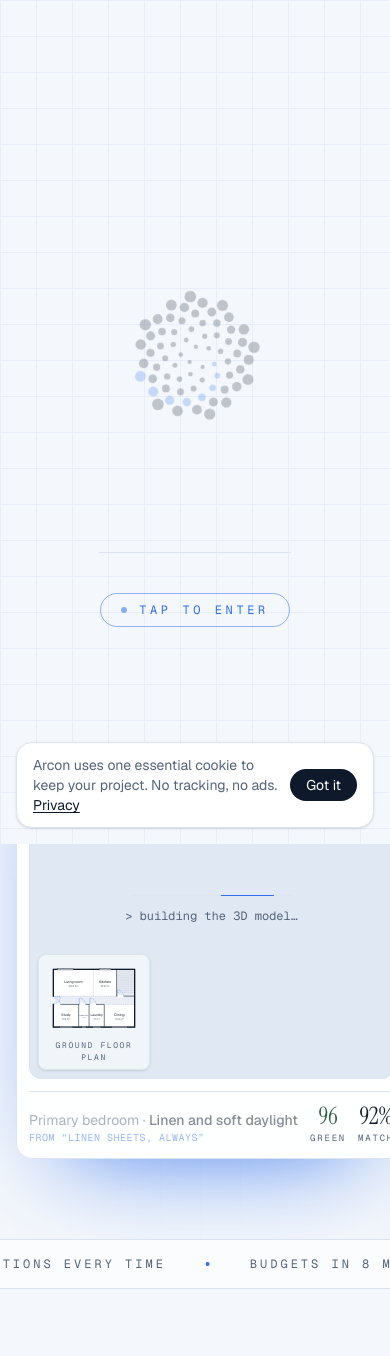
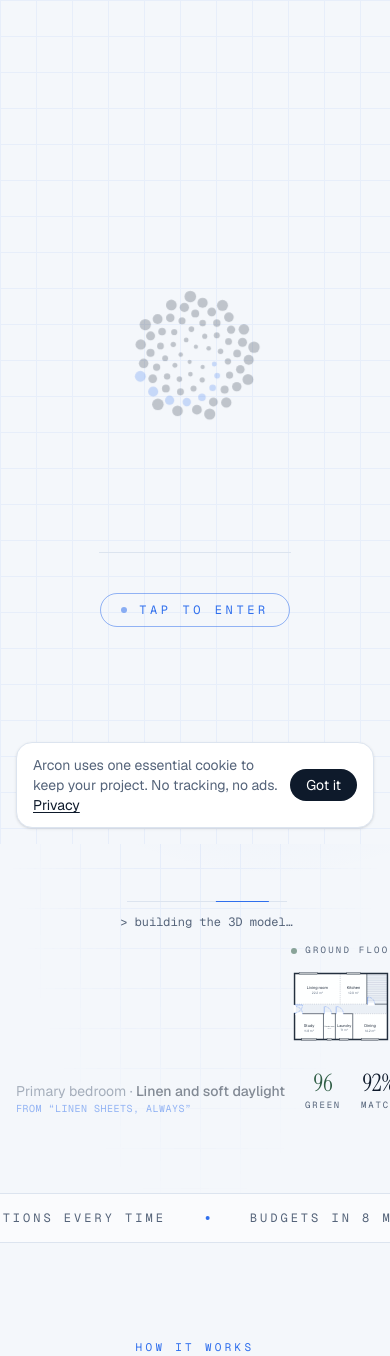
Before and after one commit to vickysharma-prog/arcon, a Next.js app: page / in a window 390 px wide. Shown: the top 1356 px of the page. Built offline with nearby package versions, Linux system fonts and the light colour scheme.

Commit message:
Landing hero: the sample home as a hand-drawn sketch in ink and blue, moving on its own, drawn straight on the page with its plan beside it

```diff
--- a/components/landing/Showcase.tsx
+++ b/components/landing/Showcase.tsx
@@ -5,7 +5,6 @@ import { AnimatePresence, motion, useReducedMotion } from "motion/react";
 import { useEffect, useMemo, useRef, useState, type ReactNode } from "react";
 import { PlanSvg } from "@/components/plan/PlanSvg";
 import { CountUp } from "@/components/fx/Motion";
-import { tick } from "@/components/fx/sfx";
 import { TEMPLATES, DEFAULT_SHELLS } from "@/lib/layout/templates";
 import { place } from "@/lib/layout/place";
 import { buildingShell } from "@/lib/layout/footprint";
@@ -79,54 +78,40 @@ export function Showcase() {
   useEffect(() => {
     if (still) return;
     const t = setInterval(() => setNote((i) => (i + 1) % NOTES.length), 3200);
-    return () => clearInterval(t);
+    // the camera closes in and pulls back about every 20 seconds; switch floors while it is far out
+    const f = setInterval(() => setLevel((l) => 1 - l), 19600);
+    return () => {
+      clearInterval(t);
+      clearInterval(f);
+    };
   }, [still]);
 
   const n = NOTES[note];
+  // No frame: the sketch is drawn straight onto the page, with the same floor as a plan beside it.
   return (
-    <div className="relative overflow-hidden rounded-2xl border border-line bg-paper-raised/90 p-3 shadow-[0_40px_100px_-50px_var(--accent)] backdrop-blur sm:p-4">
-      <span aria-hidden className="pointer-events-none absolute left-0 top-0 h-px w-1/3 bg-gradient-to-r from-transparent via-accent to-transparent animate-[edge_2.4s_linear_infinite] motion-reduce:animate-none" />
-      <div className="flex items-center justify-between gap-2 font-mono text-[10px] uppercase tracking-[0.25em] text-ink-soft">
-        <span className="flex items-center gap-2">
-          <span className="h-1.5 w-1.5 animate-pulse rounded-full bg-leaf" />
-          Live 3D · sample home
-        </span>
-        <div className="flex rounded-full border border-line p-0.5" role="radiogroup" aria-label="Floor">
-          {["Ground", "Upper"].map((f, i) => (
-            <button
-              key={f}
-              type="button"
-              role="radio"
-              aria-checked={level === i}
-              onClick={() => {
-                tick();
-                setLevel(i);
-              }}
-              className={`rounded-full px-2.5 py-1 tracking-[0.15em] transition ${level === i ? "bg-btn text-btn-ink" : "hover:text-ink"}`}
-            >
-              {f}
-            </button>
-          ))}
-        </div>
+    <div className="relative">
+      {/* the drawing fades out toward its edges, so it never ends in a hard line */}
+      <div
+        ref={box}
+        className="relative h-[360px] sm:h-[460px] lg:-mr-10 lg:h-[540px]"
+        style={{ maskImage: "radial-gradient(ellipse 50% 50% at 50% 50%, black 62%, transparent 100%)", WebkitMaskImage: "radial-gradient(ellipse 50% 50% at 50% 50%, black 62%, transparent 100%)" }}
+      >
+        {ready ? <HouseScene layout={layout} brief={BRIEF} mode="showcase" sketch cutaway upTo={level} playing={false} /> : <Loading />}
       </div>
 
-      <div ref={box} className="relative mt-3 h-[340px] overflow-hidden rounded-xl border border-line bg-[#dfe8f3] sm:h-[380px]">
-        {ready ? (
-          <HouseScene layout={layout} brief={BRIEF} mode="orbit" cutaway upTo={level} playing={false} autoRotate={!still} wheelZoom={false} />
-        ) : (
-          <Loading />
-        )}
-        {/* the same home as a plan, in the corner */}
-        <div className="pointer-events-none absolute bottom-2 left-2 w-28 rounded-lg border border-line bg-paper/85 p-1.5 shadow-sm backdrop-blur sm:w-36">
-          <PlanSvg layout={layout} level={level} units="metric" className="h-auto w-full" />
-          <p className="mt-1 text-center font-mono text-[8px] uppercase tracking-[0.2em] text-ink-soft">{level ? "Upper" : "Ground"} floor plan</p>
-        </div>
-        <p className="pointer-events-none absolute right-2 top-2 rounded-full bg-paper/80 px-2.5 py-1 font-mono text-[9px] uppercase tracking-[0.2em] text-ink-soft backdrop-blur">
-          Drag to explore · tap a room
+      <div className="pointer-events-none absolute bottom-16 right-0 w-28 sm:w-36 lg:-right-8">
+        <p className="mb-1.5 flex items-center justify-end gap-2 font-mono text-[9px] uppercase tracking-[0.25em] text-ink-soft">
+          <span className="h-1.5 w-1.5 animate-pulse rounded-full bg-leaf" />
+          {level ? "Upper" : "Ground"} floor
         </p>
+        <AnimatePresence mode="wait">
+          <motion.div key={level} initial={{ opacity: 0, y: 6 }} animate={{ opacity: 0.9, y: 0 }} exit={{ opacity: 0 }} transition={{ duration: 0.4 }}>
+            <PlanSvg layout={layout} level={level} units="metric" className="h-auto w-full" />
+          </motion.div>
+        </AnimatePresence>
       </div>
 
-      <div className="mt-3 flex min-h-[44px] items-center gap-3 border-t border-line pt-3">
+      <div className="relative -mt-6 flex items-end gap-5">
         <AnimatePresence mode="wait">
           <motion.div key={n.room} initial={{ opacity: 0, y: 6 }} animate={{ opacity: 1, y: 0 }} exit={{ opacity: 0, y: -6 }} transition={{ duration: 0.3 }} className="min-w-0 flex-1">
             <p className="truncate text-sm">
--- a/components/three/HouseScene.tsx
+++ b/components/three/HouseScene.tsx
@@ -16,8 +16,9 @@ import { look as lookOf, luminance, mix, scheme, type Look, type Scheme } from "
 import { LookCtx, Model } from "./models";
 import { planks, tiled, tiles } from "./textures";
 import { roomBell, step as playStep } from "@/components/fx/sfx";
+import { SketchFx, SketchMaterial } from "./Sketch";
 
-export type Mode = "walk" | "explore" | "orbit";
+export type Mode = "walk" | "explore" | "orbit" | "showcase";
 
 type Props = {
   layout: Layout;
@@ -46,6 +47,8 @@ type Props = {
   /** Look-around only: turn slowly on its own until someone grabs it, and whether the mouse wheel zooms. */
   autoRotate?: boolean;
   wheelZoom?: boolean;
+  /** Draw it as a hand sketch in the page's ink and blue, instead of in full colour. */
+  sketch?: boolean;
 };
 
 
@@ -504,6 +507,23 @@ function Explorer({ layout, level, go, onPose, onRoom }: { layout: Layout; level
 
 // Look-around view: start from above the corner of the building with a normal lens. Runs as a layout
 // effect so the camera is in place before Bounds frames the model from this direction.
+// Showcase: the camera moves on its own, circling the building slowly while drifting in close and back out again,
+// like a film of an architect's model. Nobody steers it.
+function Tour({ layout }: { layout: Layout }) {
+  const { camera } = useThree();
+  const { width: W, depth: D } = layout.shell;
+  const span = Math.max(W, D);
+  useFrame(({ clock }) => {
+    const t = clock.elapsedTime;
+    const turn = 0.7 + t * 0.11;
+    const out = 0.5 + 0.5 * Math.cos(t * 0.32); // starts wide, closes in, pulls back: about 20 seconds a cycle
+    const r = span * (0.95 + 0.7 * out);
+    camera.position.set(W / 2 + Math.cos(turn) * r, span * (0.6 + 0.5 * out), D / 2 + Math.sin(turn) * r);
+    camera.lookAt(W / 2, 0.6, D / 2);
+  });
+  return null;
+}
+
 function Overview({ layout, autoRotate = false, wheelZoom = true }: { layout: Layout; autoRotate?: boolean; wheelZoom?: boolean }) {
   const { camera } = useThree();
   const [spin, setSpin] = useState(autoRotate);
@@ -615,27 +635,38 @@ export default function HouseScene(props: Props) {
   const { width: W, depth: D } = props.layout.shell;
   const h = props.layout.floors.length * STOREY;
   const orbit = props.mode === "orbit";
+  const showcase = props.mode === "showcase";
   const top = props.layout.floors.at(-1)?.level ?? 0;
   const building = (
-    <Building layout={props.layout} colors={colors} look={look} cutaway={orbit && props.cutaway} upTo={orbit ? props.upTo : "all"} extraPlants={props.extraPlants} onPick={props.onPick} />
+    <Building
+      layout={props.layout}
+      colors={colors}
+      look={look}
+      cutaway={(orbit || showcase) && props.cutaway}
+      upTo={orbit || showcase ? props.upTo : "all"}
+      extraPlants={props.extraPlants}
+      onPick={props.onPick}
+    />
   );
   return (
     <Canvas
       shadows
-      camera={{ fov: orbit ? 45 : props.mode === "explore" ? 72 : 82, near: 0.05, far: 300, position: [W * 1.6, h * 2.2 + 6, D * 1.9] }}
+      camera={{ fov: orbit ? 45 : showcase ? 38 : props.mode === "explore" ? 72 : 82, near: 0.05, far: 300, position: [W * 1.6, h * 2.2 + 6, D * 1.9] }}
       dpr={[1, 2]}
       gl={{ preserveDrawingBuffer: true }}
     >
-      <color attach="background" args={["#dfe8f3"]} />
+      {!props.sketch && <color attach="background" args={["#dfe8f3"]} />}
       <hemisphereLight args={["#ffffff", "#d9cfc2", 0.7]} />
       <directionalLight position={[W + 14, 26, -8]} intensity={2.2} castShadow shadow-mapSize={[2048, 2048]} shadow-bias={-0.0004} shadow-normalBias={0.02} shadow-camera-left={-30} shadow-camera-right={30} shadow-camera-top={30} shadow-camera-bottom={-30} />
       <ambientLight intensity={0.25} />
       <Studio />
       {/* the site sits outside Bounds, so framing fits the building, not the lawn */}
+      {!props.sketch && (
         <mesh rotation-x={-Math.PI / 2} position={[W / 2, -0.02, D / 2]} receiveShadow>
           <planeGeometry args={[W + 40, D + 40]} />
           <meshStandardMaterial color={colors.ground} roughness={1} />
         </mesh>
+      )}
       <LookCtx.Provider value={look}>
         {orbit ? (
           <Bounds fit clip observe margin={1.12} maxDuration={0.9}>
@@ -644,6 +675,11 @@ export default function HouseScene(props: Props) {
             <Recenter layout={props.layout} fitKey={props.fitKey} />
             {props.cutaway && <RoomLabels layout={props.layout} level={props.upTo === "all" || props.upTo === undefined ? top : props.upTo} />}
           </Bounds>
+        ) : showcase ? (
+          <>
+            {building}
+            <Tour layout={props.layout} />
+          </>
         ) : props.mode === "explore" ? (
           <>
             {building}
@@ -657,10 +693,17 @@ export default function HouseScene(props: Props) {
           </>
         )}
       </LookCtx.Provider>
+      {props.sketch && <SketchMaterial />}
+      {props.sketch ? (
+        <EffectComposer multisampling={4}>
+          <SketchFx />
+        </EffectComposer>
+      ) : (
         <EffectComposer multisampling={4}>
           <N8AO halfRes aoRadius={0.5} distanceFalloff={0.5} intensity={2.2} quality="medium" />
           <ToneMapping mode={ToneMappingMode.ACES_FILMIC} />
         </EffectComposer>
+      )}
     </Canvas>
   );
 }
--- /dev/null
+++ b/components/three/Sketch.tsx
@@ -0,0 +1,122 @@
+"use client";
+
+import { useFrame, useThree } from "@react-three/fiber";
+import { Effect, EffectAttribute } from "postprocessing";
+import { useEffect, useMemo } from "react";
+import { Color, MeshNormalMaterial, Uniform } from "three";
+
+// The hand-drawn look: the scene is drawn with its surface directions as colours, and this pass turns every sharp
+// change in direction or depth into a slightly wobbly ink line, hatches the sides facing away from the light in
+// blue, and lays it on paper. A pen sweep reveals the drawing the first time it appears.
+const FRAG = /* glsl */ `
+uniform vec3 paper;
+uniform vec3 ink;
+uniform vec3 blue;
+uniform float reveal;
+
+float hash(vec2 p) { return fract(sin(dot(p, vec2(127.1, 311.7))) * 43758.5453); }
+float noise(vec2 p) {
+  vec2 i = floor(p), f = fract(p);
+  f = f * f * (3.0 - 2.0 * f);
+  return mix(mix(hash(i), hash(i + vec2(1.0, 0.0)), f.x), mix(hash(i + vec2(0.0, 1.0)), hash(i + vec2(1.0, 1.0)), f.x), f.y);
+}
+vec3 nrm(vec2 uv) { return texture2D(inputBuffer, uv).rgb * 2.0 - 1.0; }
+float far(vec2 uv) { return -getViewZ(readDepth(uv)); }
+float lines(vec2 q, vec2 ox, vec2 oy) {
+  float edgeN = length(nrm(q - ox) - nrm(q + ox)) + length(nrm(q - oy) - nrm(q + oy));
+  float dc = max(far(q), 0.001);
+  float edgeD = (abs(far(q - ox) - far(q + ox)) + abs(far(q - oy) - far(q + oy))) / dc;
+  return max(smoothstep(0.3, 0.75, edgeN), smoothstep(0.02, 0.07, edgeD));
+}
+
+void mainImage(const in vec4 inputColor, const in vec2 uv, const in float depth, out vec4 outputColor) {
+  vec2 sp = uv * resolution;
+  // a hand's wobble: sample the edges a little off the true line, varying slowly along it
+  vec2 q = uv + (vec2(noise(sp / 70.0), noise(sp / 70.0 + 31.7)) - 0.5) * texelSize * 5.0;
+  vec2 ox = vec2(texelSize.x * 1.2, 0.0);
+  vec2 oy = vec2(0.0, texelSize.y * 1.2);
+
+  float edge = lines(q, ox, oy);
+  // a second, lighter stroke a touch off the first, the way a sketch goes over its lines twice
+  vec2 q2 = uv + (vec2(noise(sp / 45.0 + 9.1), noise(sp / 45.0 + 4.3)) - 0.5) * texelSize * 6.0;
+  edge = max(edge * (0.6 + 0.4 * noise(sp / 12.0)), lines(q2, ox, oy) * 0.45);
+
+  // hatching: sides turned away from the light get diagonal strokes, the darkest get a second, crossing set
+  float empty = step(0.99999, readDepth(uv));
+  vec3 n = normalize(nrm(uv));
+  float tone = 1.0 - clamp(dot(n, normalize(vec3(0.45, 0.8, 0.4))) * 0.5 + 0.5, 0.0, 1.0);
+  float d1 = abs(fract((sp.x + sp.y) / 9.0) - 0.5) * 9.0;
+  float d2 = abs(fract((sp.x - sp.y) / 11.0) - 0.5) * 11.0;
+  float hatch = (1.0 - smoothstep(0.3, 0.9, d1)) * smoothstep(0.5, 0.7, tone);
+  hatch = max(hatch, (1.0 - smoothstep(0.3, 0.9, d2)) * smoothstep(0.7, 0.88, tone));
+  // strokes fade in and out along their length, like a hand lifting the pencil
+  hatch *= (1.0 - empty) * smoothstep(0.25, 0.75, noise(sp / 26.0));
+
+  vec3 page = paper * (0.975 + 0.025 * noise(sp / 1.5));
+  vec3 color = mix(page, blue, hatch * 0.35);
+  color = mix(color, ink, edge);
+
+  // the pen sweep, top left to bottom right, with a blue nib glow at its front
+  float sweep = uv.x * 0.6 + (1.0 - uv.y) * 0.4 + (noise(sp / 50.0) - 0.5) * 0.12;
+  float drawn = smoothstep(sweep - 0.04, sweep, reveal);
+  color = mix(page, color, drawn);
+  color = mix(color, blue, edge * (1.0 - smoothstep(0.0, 0.05, abs(reveal - sweep))) * 0.8);
+  // where nothing was drawn the page shows through, except the outline itself
+  float alpha = max(1.0 - empty, edge * drawn);
+  vec3 shown = mix(color, ink, empty);
+  outputColor = vec4(shown * alpha, alpha);
+}
+`;
+
+class SketchEffect extends Effect {
+  constructor() {
+    super("SketchEffect", FRAG, {
+      attributes: EffectAttribute.DEPTH,
+      uniforms: new Map<string, Uniform>([
+        ["paper", new Uniform(new Color("#f4f7fb"))],
+        ["ink", new Uniform(new Color("#0e1a2b"))],
+        ["blue", new Uniform(new Color("#2f6fed"))],
+        ["reveal", new Uniform(0)],
+      ]),
+    });
+  }
+}
+
+/** The theme's paper, ink and accent, read from the page so the drawing follows light and dark mode. */
+function themeColors() {
+  const css = getComputedStyle(document.documentElement);
+  const get = (name: string, fallback: string) => css.getPropertyValue(name).trim() || fallback;
+  return { paper: get("--paper", "#f4f7fb"), ink: get("--ink", "#0e1a2b"), blue: get("--accent", "#2f6fed") };
+}
+
+/** Put inside an EffectComposer, with <SketchMaterial /> in the scene. */
+export function SketchFx() {
+  const effect = useMemo(() => new SketchEffect(), []);
+  useEffect(() => {
+    const c = themeColors();
+    // the composer works in linear colour; the page's colours are sRGB
+    (effect.uniforms.get("paper")!.value as Color).set(c.paper).convertSRGBToLinear();
+    (effect.uniforms.get("ink")!.value as Color).set(c.ink).convertSRGBToLinear();
+    (effect.uniforms.get("blue")!.value as Color).set(c.blue).convertSRGBToLinear();
+    return () => effect.dispose();
+  }, [effect]);
+  useFrame((_, dt) => {
+    const r = effect.uniforms.get("reveal")!;
+    if (r.value < 1.2) r.value = Math.min(1.2, r.value + dt / 2.6);
+  });
+  return <primitive object={effect} dispose={null} />;
+}
+
+/** Draws every object with its surface directions as colours, which is what the sketch pass reads. */
+export function SketchMaterial() {
+  const scene = useThree((s) => s.scene);
+  useEffect(() => {
+    const m = new MeshNormalMaterial();
+    scene.overrideMaterial = m;
+    return () => {
+      scene.overrideMaterial = null;
+      m.dispose();
+    };
+  }, [scene]);
+  return null;
+}
```
Lines whose indentation alone changed are shown as unchanged.
